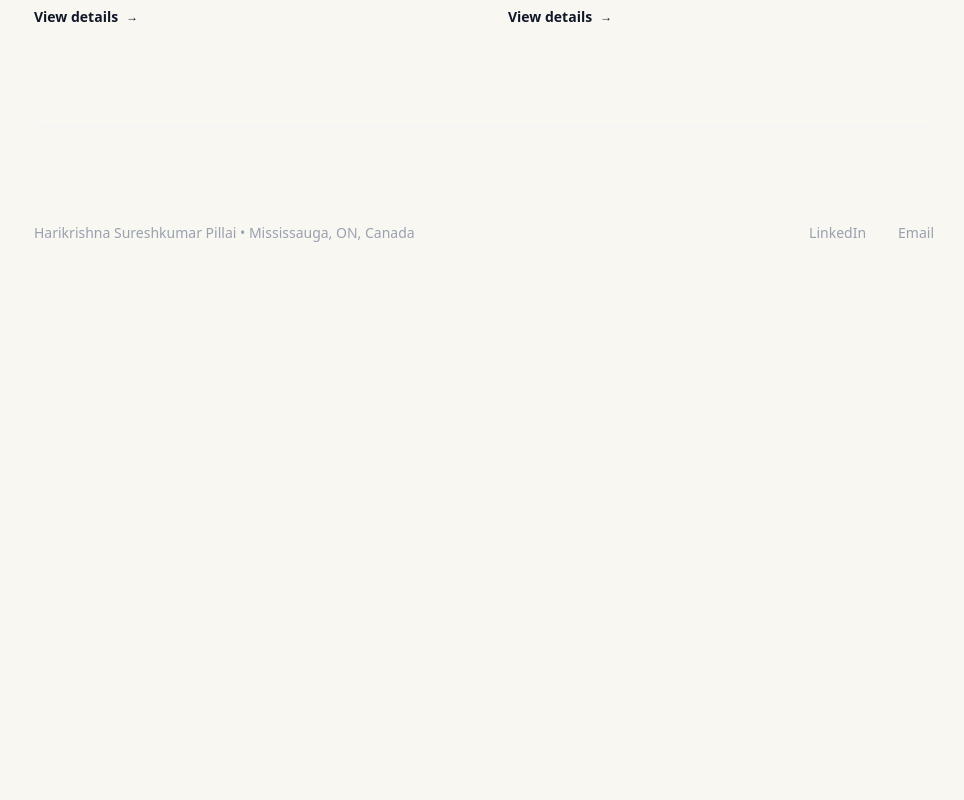
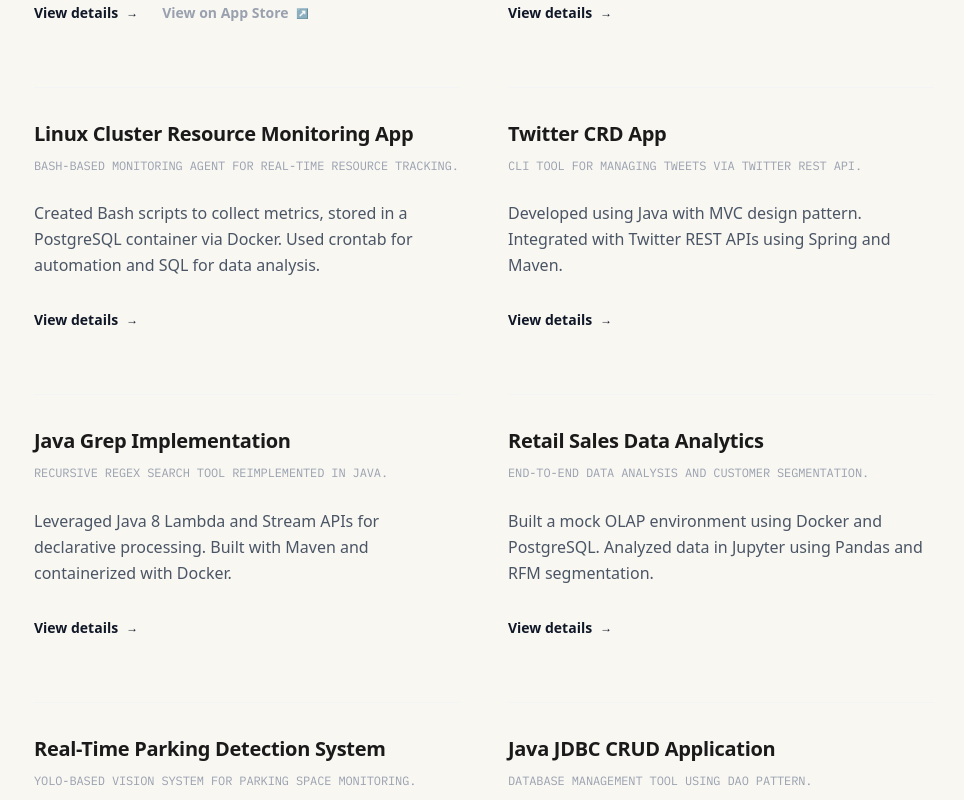
Before and after one commit to HarikrishnaSPillai/harikrishna-portfolio, a Next.js app: page /projects in a window 1280 px wide. Shown: the part 580-1380 px from the top of the page, without its empty margins (156-1120 px from the left). Before the commit the page ends 919 px from the top, so only its background shows below. Built offline with nearby package versions, Linux system fonts and the light colour scheme.

Commit message:
Add interactive experience timeline and expand projects from GitHub

```diff
--- a/src/app/projects/page.tsx
+++ b/src/app/projects/page.tsx
@@ -25,7 +25,7 @@ export default function Projects() {
                             <p className="text-[16px] text-gray-600 leading-relaxed font-sans mb-8 line-clamp-3">
                                 {project.approach}
                             </p>
-                            <div className="mt-auto">
+                            <div className="mt-auto flex gap-6">
                                 <Link
                                     href={`/projects/${project.slug}`}
                                     className="text-sm font-sans font-bold text-gray-900 hover:text-gray-500 transition-colors inline-flex items-center gap-2"
@@ -33,6 +33,17 @@ export default function Projects() {
                                     View details
                                     <span className="text-xs transition-transform group-hover:translate-x-1">→</span>
                                 </Link>
+                                {(project as any).link && (
+                                    <a
+                                        href={(project as any).link}
+                                        target="_blank"
+                                        rel="noopener noreferrer"
+                                        className="text-sm font-sans font-bold text-gray-400 hover:text-gray-900 transition-colors inline-flex items-center gap-2"
+                                    >
+                                        {(project as any).linkText || "External Link"}
+                                        <span className="text-[10px]">↗</span>
+                                    </a>
+                                )}
                             </div>
                         </div>
                     ))}
--- a/src/data/portfolio.json
+++ b/src/data/portfolio.json
@@ -119,6 +119,155 @@
         "ADLS Gen2",
         "Data Governance"
       ]
+    },
+    {
+      "slug": "linux-sql-monitor",
+      "title": "Linux Cluster Resource Monitoring App",
+      "oneLine": "Bash-based monitoring agent for real-time resource tracking.",
+      "problem": "Developing a monitoring agent to keep an active track of resource usage statistics of a node in a network.",
+      "approach": "Created Bash scripts to collect metrics, stored in a PostgreSQL container via Docker. Used crontab for automation and SQL for data analysis.",
+      "constraints": "Required robust error detection for crontab updates and efficient resource usage on CentOS 7 VMs.",
+      "outcome": "Successfully deployed on GCP, providing real-time insights into cluster health.",
+      "skills": [
+        "Bash",
+        "Linux",
+        "PostgreSQL",
+        "Docker",
+        "GCP",
+        "Crontab"
+      ]
+    },
+    {
+      "slug": "twitter-crd",
+      "title": "Twitter CRD App",
+      "oneLine": "CLI tool for managing tweets via Twitter REST API.",
+      "problem": "Managing Twitter interactions through a command-line interface with proper architectural separation.",
+      "approach": "Developed using Java with MVC design pattern. Integrated with Twitter REST APIs using Spring and Maven.",
+      "constraints": "Ensuring API rate limit compliance and robust unit testing with Mockito.",
+      "outcome": "Production-ready CLI tool deployed via Docker Hub with full test coverage.",
+      "skills": [
+        "Java",
+        "Spring",
+        "REST API",
+        "MVC",
+        "Docker",
+        "Mockito"
+      ]
+    },
+    {
+      "slug": "java-grep",
+      "title": "Java Grep Implementation",
+      "oneLine": "Recursive regex search tool reimplemented in Java.",
+      "problem": "Recreating the powerful Unix grep utility in Java while optimizing for memory and speed.",
+      "approach": "Leveraged Java 8 Lambda and Stream APIs for declarative processing. Built with Maven and containerized with Docker.",
+      "constraints": "Handling large directory recursions efficiently without memory overflows.",
+      "outcome": "High-performance search utility with a modern functional programming approach.",
+      "skills": [
+        "Java",
+        "Lambda",
+        "Stream API",
+        "Regex",
+        "Maven",
+        "Docker"
+      ]
+    },
+    {
+      "slug": "retail-analytics-python",
+      "title": "Retail Sales Data Analytics",
+      "oneLine": "End-to-end data analysis and customer segmentation.",
+      "problem": "Transforming raw retail sales data into actionable marketing and budgeting strategies.",
+      "approach": "Built a mock OLAP environment using Docker and PostgreSQL. Analyzed data in Jupyter using Pandas and RFM segmentation.",
+      "constraints": "Bridging the gap between raw SQL storage and Python-based visualization layers.",
+      "outcome": "Detailed RFM segmentation model used to drive customer-centric marketing decisions.",
+      "skills": [
+        "Python",
+        "Pandas",
+        "PostgreSQL",
+        "Docker",
+        "Jupyter",
+        "RFM Analysis"
+      ]
+    },
+    {
+      "slug": "parking-detection-raspberry",
+      "title": "Real-Time Parking Detection System",
+      "oneLine": "YOLO-based vision system for parking space monitoring.",
+      "problem": "Detecting parking availability in real-time using edge computing and computer vision.",
+      "approach": "Deployed YOLO v3 on Raspberry Pi with Intel Neural Compute Stick. Synced data to Firebase for a Flutter web frontend.",
+      "constraints": "Managing latency on edge hardware and ensuring real-time Firebase synchronization.",
+      "outcome": "Functional IoT system with a real-time map interface for parking users.",
+      "skills": [
+        "Raspberry Pi",
+        "YOLO",
+        "Computer Vision",
+        "Firebase",
+        "Flutter",
+        "Python"
+      ]
+    },
+    {
+      "slug": "java-jdbc-app",
+      "title": "Java JDBC CRUD Application",
+      "oneLine": "Database management tool using DAO pattern.",
+      "problem": "Creating a reliable interface for PostgreSQL database operations using standard Java APIs.",
+      "approach": "Built using JDBC API and the DAO (Data Access Object) design pattern for clean separation of concerns. Managed with Maven.",
+      "constraints": "Ensuring proper connection pooling and transaction integrity in a CLI environment.",
+      "outcome": "Standardized tool for performing CRUD operations on relational data structures.",
+      "skills": [
+        "Java",
+        "JDBC",
+        "PostgreSQL",
+        "DAO Pattern",
+        "Maven"
+      ]
+    },
+    {
+      "slug": "legacy-portfolio",
+      "title": "Legacy Responsive Portfolio",
+      "oneLine": "Initial web presence built with standard web technologies.",
+      "problem": "Designing and deploying a professional web presence from scratch using AWS infrastructure.",
+      "approach": "Developed using HTML, CSS, and Bootstrap. Integrated MoveTo.js for smooth scrolling and MailToUI for contact features.",
+      "constraints": "Configuring S3 static hosting and Route 53 DNS for high availability.",
+      "outcome": "Successfully hosted and maintained a high-traffic personal site (www.analysthari.com).",
+      "skills": [
+        "HTML",
+        "CSS",
+        "Bootstrap",
+        "AWS S3",
+        "AWS Route 53",
+        "JavaScript"
+      ]
+    },
+    {
+      "slug": "technical-explorations",
+      "title": "Big Data & DevOps Explorations",
+      "oneLine": "Lab-based projects in Spark, Hadoop, and Spring Boot.",
+      "problem": "Understanding the architectural nuances of distributed computing and microservices.",
+      "approach": "Series of technical labs and mini-projects focusing on Hadoop HDFS, Spark RDDs, and Spring Boot service orchestration.",
+      "outcome": "Developed a strong foundation in distributed system architecture and modern Java backend development.",
+      "skills": [
+        "Spark",
+        "Hadoop",
+        "Spring Boot",
+        "Cloud DevOps"
+      ]
+    },
+    {
+      "slug": "jarvis-data-eng",
+      "title": "Jarvis Data Engineering Portfolio",
+      "oneLine": "Core technical repository for Data Engineering projects.",
+      "problem": "Maintaining a centralized, auditable record of engineering projects across diverse tech stacks.",
+      "approach": "A curated collection of projects focusing on Java, SQL, Linux, and Cloud infrastructure.",
+      "outcome": "Serves as the primary technical showcase for Jarvis Consulting initiatives.",
+      "link": "https://github.com/jarviscanada/jarvis_data_eng_HarikrishnaPillai",
+      "linkText": "View Full Repository",
+      "skills": [
+        "Data Engineering",
+        "Java",
+        "SQL",
+        "Linux",
+        "GitHub"
+      ]
     }
   ],
   "skills": {
```
Also changed, not shown: src/app/resume/page.tsx (+37 -11 lines).
